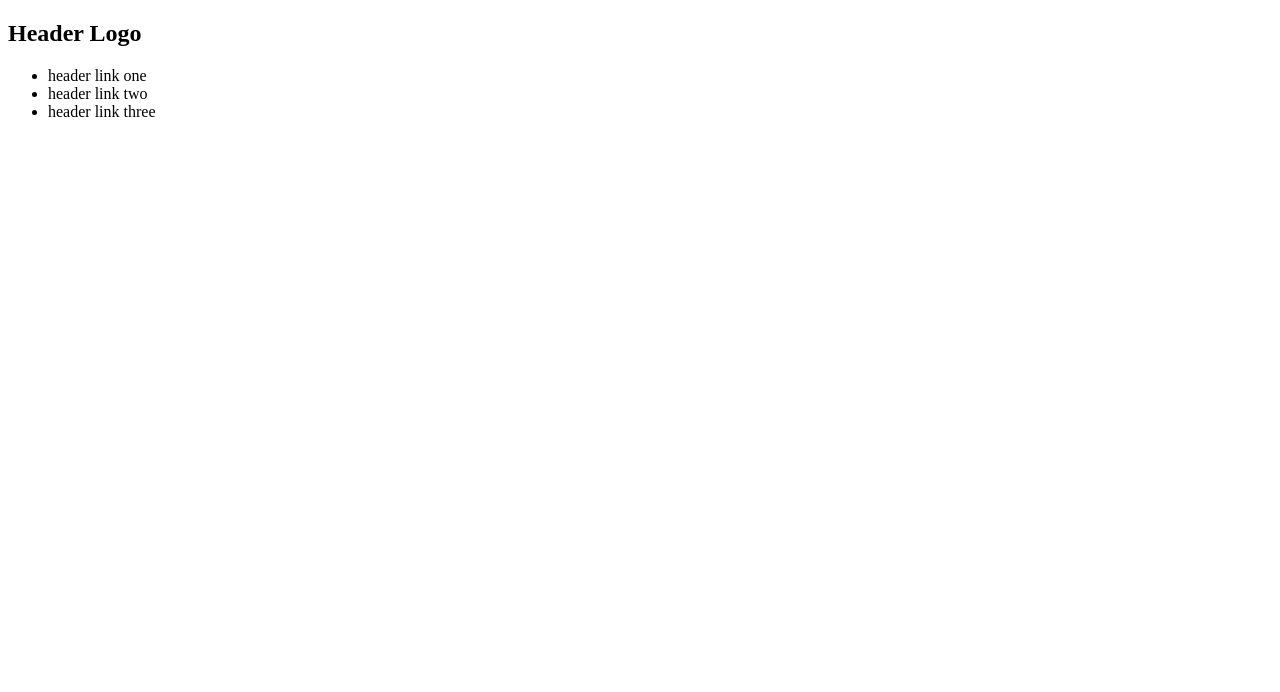
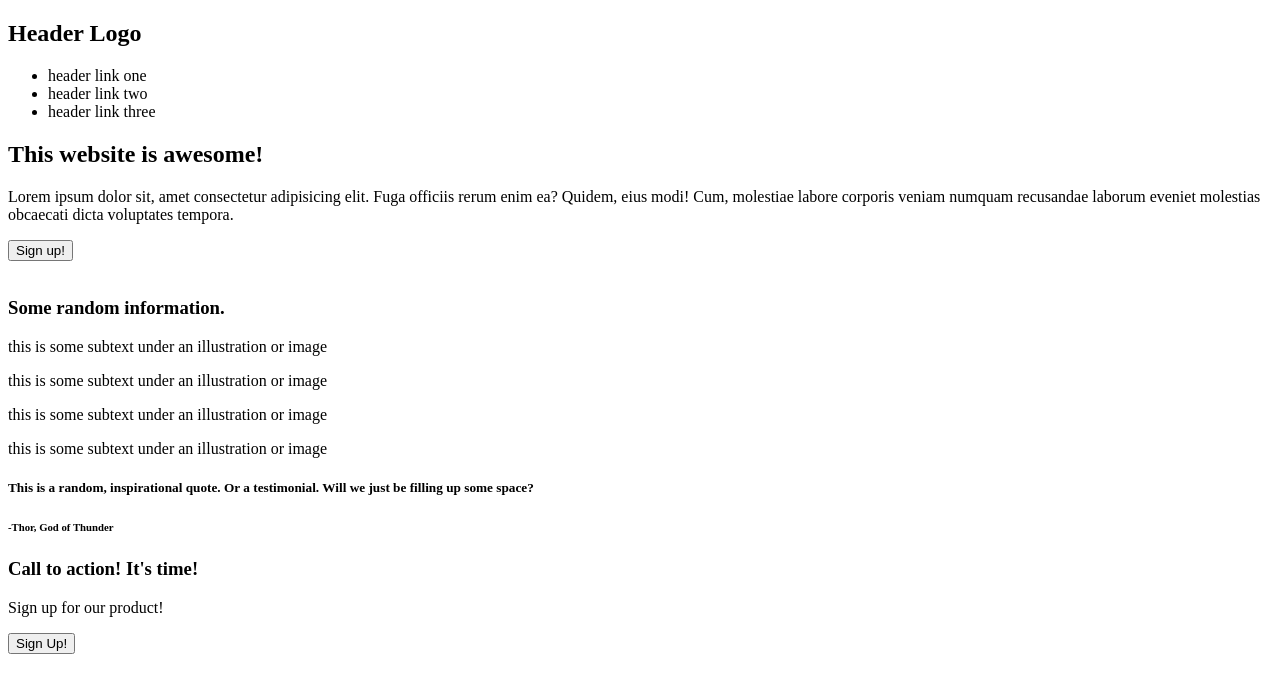
Before and after one commit to slyalchemist/landing-page, a plain HTML site: page index.html in a window 1280 px wide. Drawn offline with Linux system fonts and the light colour scheme.

Commit message:
Finish webpage skeleton

```diff
--- a/index.html
+++ b/index.html
@@ -20,7 +20,44 @@
         <div class="main">
             <div class="opener">
                 <div class="pretext">
-
+                    <h2>This website is awesome!</h2>
+                    <p>Lorem ipsum dolor sit, amet consectetur adipisicing elit. Fuga officiis rerum enim ea? Quidem, eius modi! Cum, molestiae labore corporis veniam numquam recusandae laborum eveniet molestias obcaecati dicta voluptates tempora.</p>
+                    <button>Sign up!</button>
+                </div>
+                <img>
+            </div>
+            <div class="information">
+                <h3>Some random information.</h3>
+                <div class="info-graphics">
+                    <div class="info-box">
+                        <div class="image"></div>
+                        <p>this is some subtext under an illustration or image</p>
+                    </div>
+                    <div class="info-box">
+                        <div class="image"></div>
+                        <p>this is some subtext under an illustration or image</p>
+                    </div>
+                    <div class="info-box">
+                        <div class="image"></div>
+                        <p>this is some subtext under an illustration or image</p>
+                    </div>
+                    <div class="info-box">
+                        <div class="image"></div>
+                        <p>this is some subtext under an illustration or image</p>
+                    </div>
+                </div>
+            </div>
+            <div class="quote">
+                <h5>This is a random, inspirational quote. Or a testimonial. Will we just be filling up some space?</h5>
+                <h6>-Thor, God of Thunder</h6>
+            </div>
+            <div class="action">
+                <div class="action-text">
+                    <h3>Call to action! It's time!</h3>
+                    <p>Sign up for our product!</p>
+                </div>
+                <div class="action-button">
+                    <button>Sign Up!</button>
                 </div>
             </div>
         </div>
```
